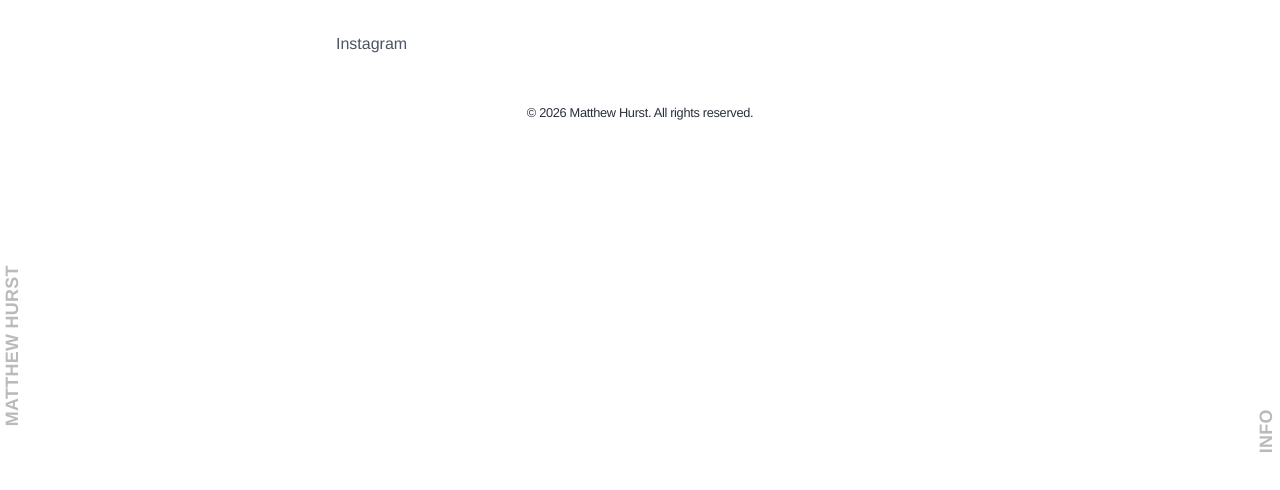
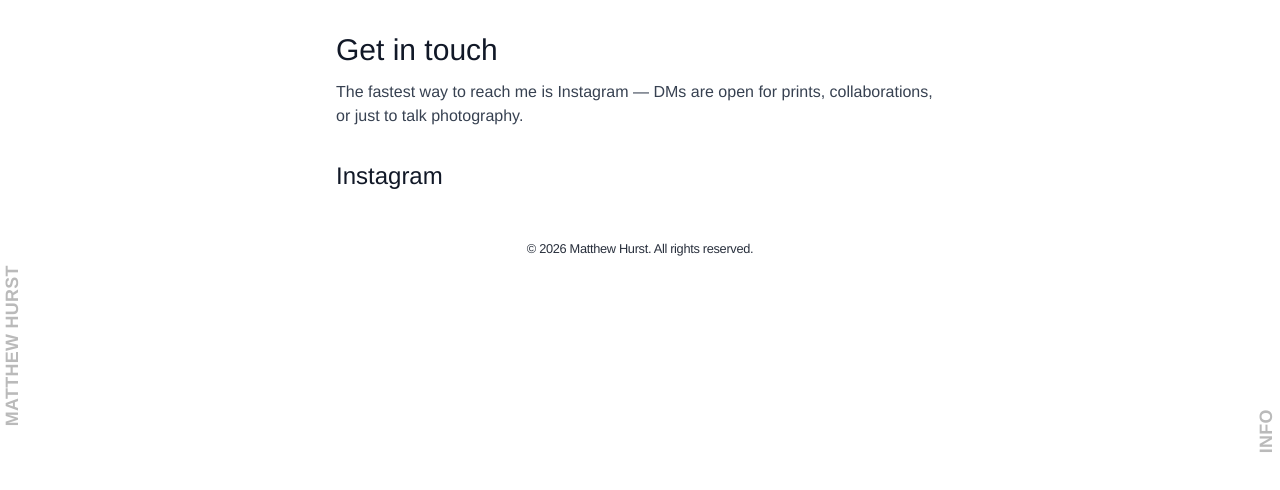
Before and after one commit to treesaretall/photo, a React (Vite) app: page /#/contacts in a window 1280 px wide. Shown: the top 490 px of the page. Built offline with nearby package versions, Linux system fonts and the light colour scheme; no server answers.

Commit message:
Give the Contacts page a real focal point instead of a lonely link
A single small "Instagram" list item read as an empty page. Add a
heading and one line of real context, and present the Instagram link
as a large focal element instead of a tiny bullet.

```diff
--- a/src/pages/ContactsPage.tsx
+++ b/src/pages/ContactsPage.tsx
@@ -1,13 +1,18 @@
 export default function ContactsPage() {
   return (
     <div className="mx-auto max-w-2xl px-8 py-8">
-      <ul className="flex flex-col gap-2 text-gray-600">
-        <li>
-          <a href="https://instagram.com/mwhurst" className="hover:underline">
-            Instagram
-          </a>
-        </li>
-      </ul>
+      <h1 className="text-3xl font-medium text-gray-900">Get in touch</h1>
+      <p className="mt-3 text-gray-700">
+        The fastest way to reach me is Instagram — DMs are open for prints, collaborations, or just to talk
+        photography.
+      </p>
+
+      <a
+        href="https://instagram.com/mwhurst"
+        className="mt-8 inline-block text-2xl font-medium text-gray-900 hover:underline"
+      >
+        Instagram
+      </a>
     </div>
   )
 }
```
